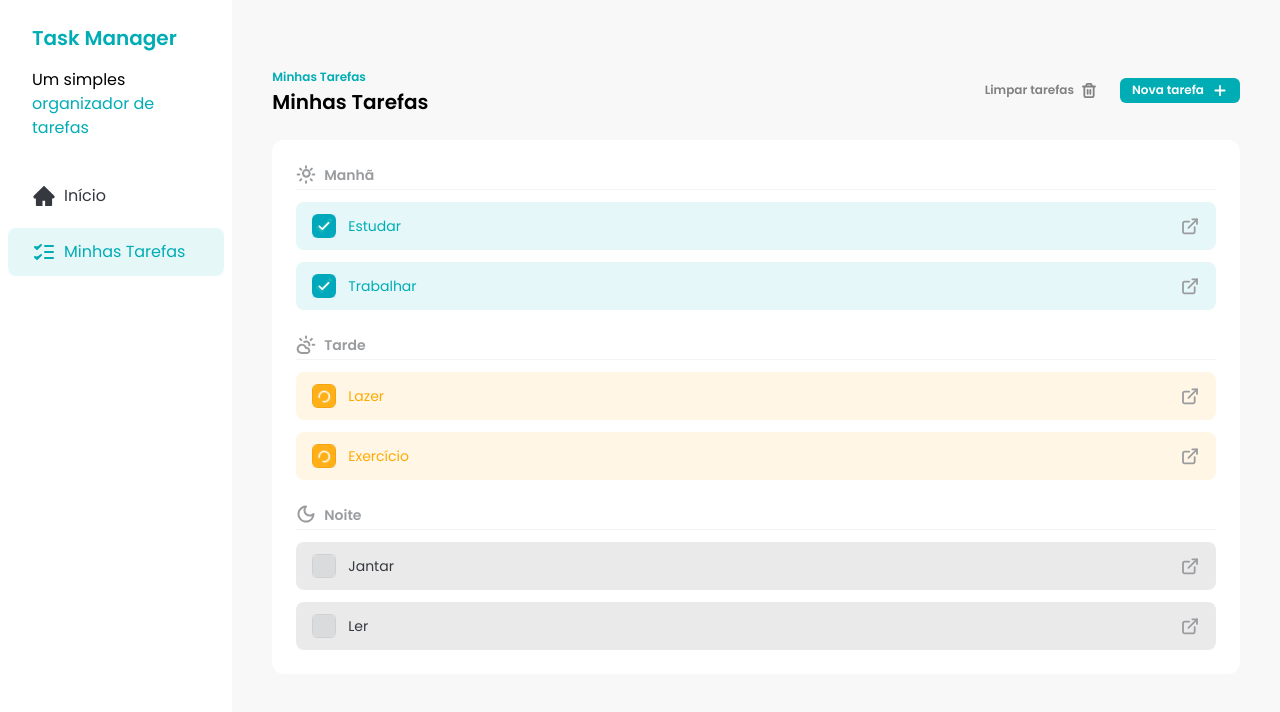
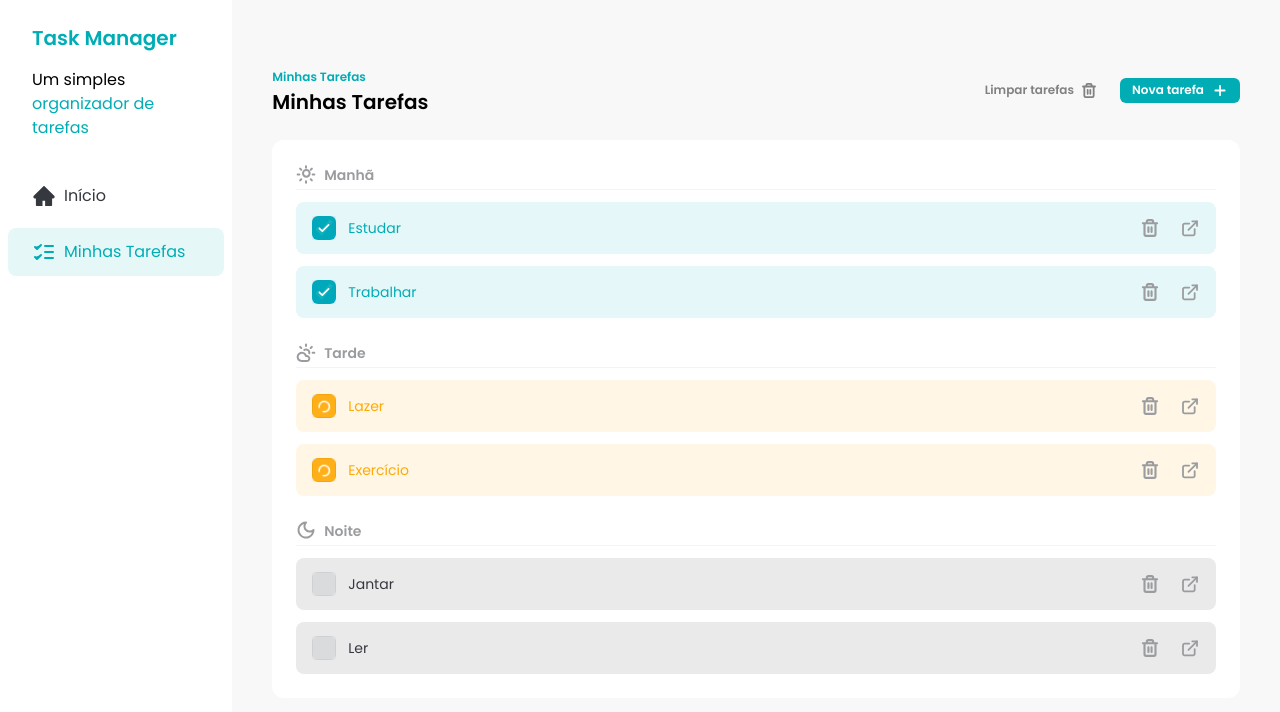
Before and after one commit to pedrofaleirosss/fsc-task-manager, a React (Vite) app: page / in a window 1280 px wide. Shown: the top 712 px of the page. Built offline with nearby package versions, Linux system fonts and the light colour scheme.

Commit message:
feat: ensure tasks can be deleted

```diff
--- a/src/components/Button.jsx
+++ b/src/components/Button.jsx
@@ -1,4 +1,4 @@
-const Button = ({ children, variant = 'primary' }) => {
+const Button = ({ children, variant = 'primary', ...rest }) => {
   const getVariantClasses = () => {
     if (variant === 'primary') {
       return 'bg-[#00ADB5] text-white';
@@ -12,6 +12,7 @@
   return (
     <button
       className={`flex items-center gap-2 rounded-md px-3 py-1 text-xs font-semibold transition hover:opacity-75 ${getVariantClasses()}`}
+      {...rest}
     >
       {children}
     </button>
--- a/src/components/TaskItem.jsx
+++ b/src/components/TaskItem.jsx
@@ -1,8 +1,10 @@
 import CheckIcon from '../assets/icons/check.svg?react';
 import LoaderIcon from '../assets/icons/loader.svg?react';
 import DetailsIcon from '../assets/icons/details.svg?react';
+import TrashIcon from '../assets/icons/trash.svg?react';
+import Button from './Button';
 
-const TaskItem = ({ task, handleTaskCheckboxClick }) => {
+const TaskItem = ({ task, handleCheckboxClick, handleDeleteClick }) => {
   const getStatusClasses = () => {
     if (task.status === 'done') {
       return 'bg-[#00ADB5] text-[#00ADB5]';
@@ -29,7 +31,7 @@
             type="checkbox"
             checked={task.status === 'done'}
             className="absolute h-full w-full cursor-pointer opacity-8"
-            onChange={() => handleTaskCheckboxClick(task.id)}
+            onChange={() => handleCheckboxClick(task.id)}
           />
           {task.status === 'done' && <CheckIcon />}
           {task.status === 'in_progress' && (
@@ -40,9 +42,15 @@
         {task.title}
       </div>
 
-      <a href="#" className="transition hover:opacity-75">
-        <DetailsIcon />
-      </a>
+      <div className="flex items-center gap-2">
+        <Button variant="ghost" onClick={() => handleDeleteClick(task.id)}>
+          <TrashIcon className="h-5 w-5 text-[#9A9C9F]" />
+        </Button>
+
+        <a href="#" className="transition hover:opacity-75">
+          <DetailsIcon />
+        </a>
+      </div>
     </div>
   );
 };
--- a/src/components/Tasks.jsx
+++ b/src/components/Tasks.jsx
@@ -40,6 +40,11 @@
     setTasks(newTasks);
   };
 
+  const handleTaskDeleteClick = (taskId) => {
+    const newTasks = tasks.filter((task) => task.id !== taskId);
+    setTasks(newTasks);
+  };
+
   return (
     <div className="w-full space-y-6 px-10 py-16">
       <div className="flex w-full justify-between">
@@ -70,7 +75,8 @@
             <TaskItem
               key={task.id}
               task={task}
-              handleTaskCheckboxClick={handleTaskCheckboxClick}
+              handleCheckboxClick={handleTaskCheckboxClick}
+              handleDeleteClick={handleTaskDeleteClick}
             />
           ))}
         </div>
@@ -82,7 +88,8 @@
             <TaskItem
               key={task.id}
               task={task}
-              handleTaskCheckboxClick={handleTaskCheckboxClick}
+              handleCheckboxClick={handleTaskCheckboxClick}
+              handleDeleteClick={handleTaskDeleteClick}
             />
           ))}
         </div>
@@ -94,7 +101,8 @@
             <TaskItem
               key={task.id}
               task={task}
-              handleTaskCheckboxClick={handleTaskCheckboxClick}
+              handleCheckboxClick={handleTaskCheckboxClick}
+              handleDeleteClick={handleTaskDeleteClick}
             />
           ))}
         </div>
```
